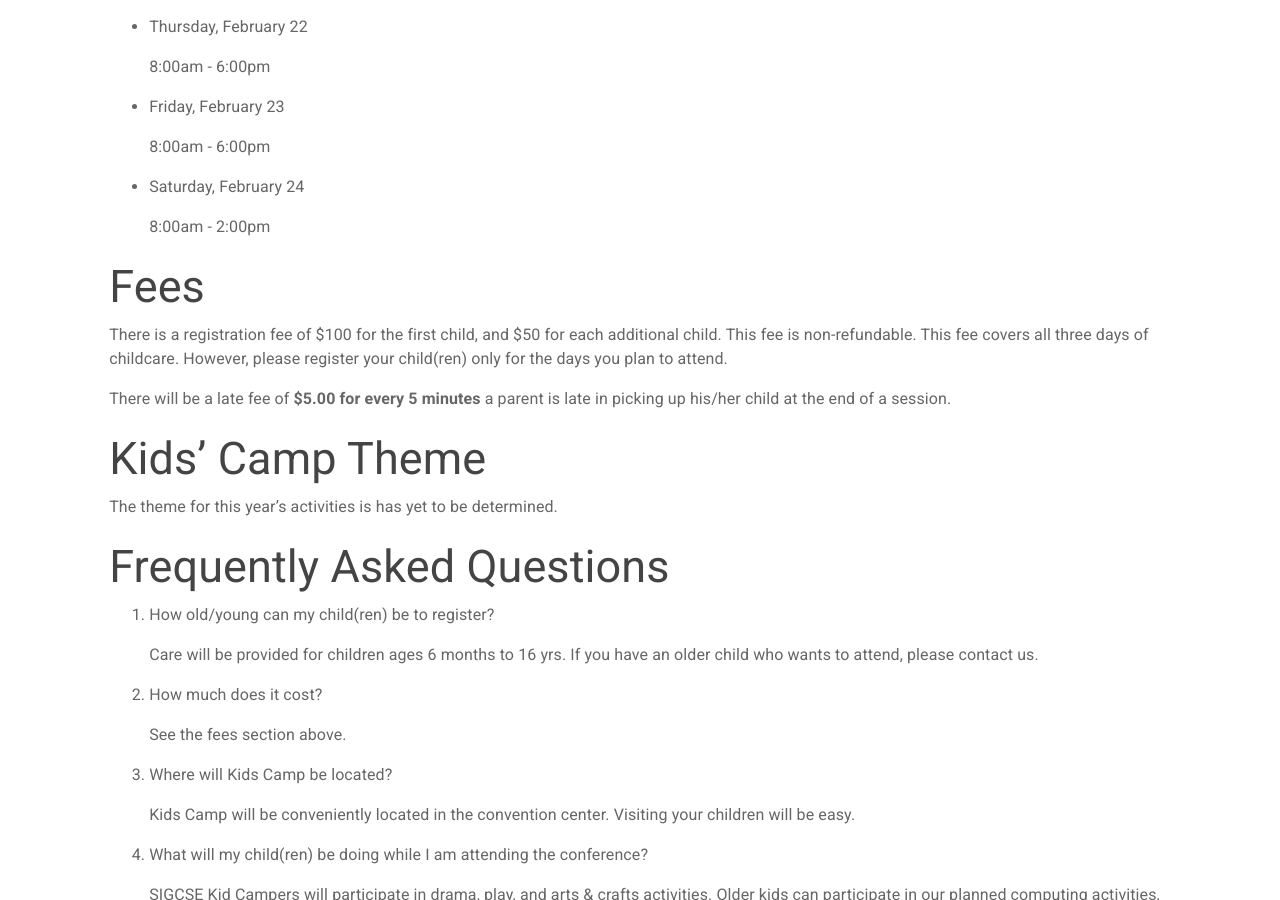
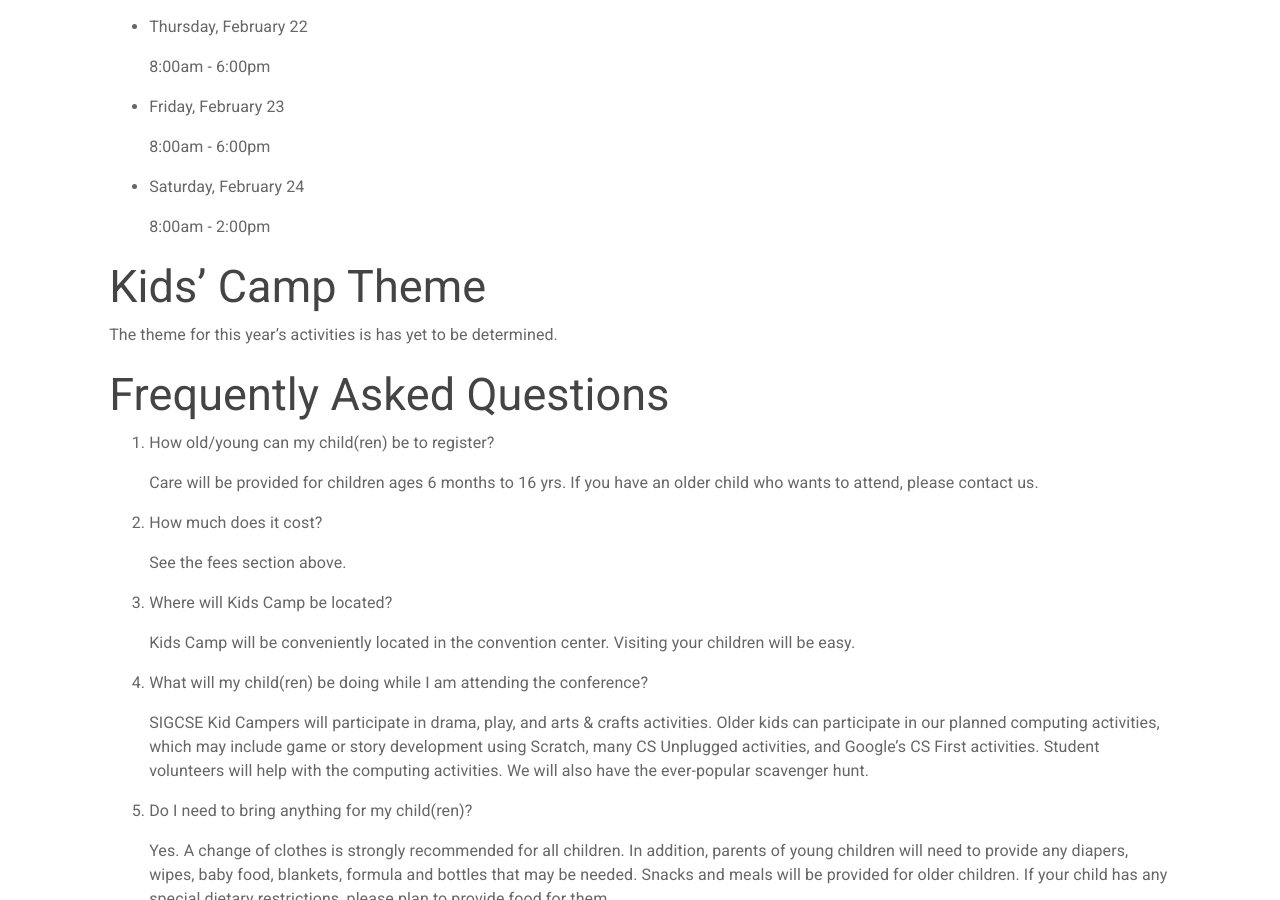
Before and after one commit to sigcsets/sigcse2018, a Jekyll site: the page built from attendees/kidscamp.md, in a window 1280 px wide and 900 px high, scrolled down 492 px. Built offline with Jekyll 4.4.1, drawn with Linux system fonts in a browser that asks for light colours.

Commit message:
kids camp fee changed

```diff
--- a/attendees/kidscamp.md
+++ b/attendees/kidscamp.md
@@ -39,7 +39,7 @@ Kids’ Camp Dates and Times:
 
     8:00am - 2:00pm
 
-## Fees
+<!--## Fees
 
 There is a registration fee of $100 for the first child, and $50 for each
 additional child.  This fee is non-refundable.  This fee covers all three days
@@ -47,7 +47,7 @@ of childcare.  However, please register your child(ren) only for the days you
 plan to attend.
 
 There will be a late fee of **$5.00 for every 5 minutes** a parent is late
-in picking up his/her child at the end of a session.
+in picking up his/her child at the end of a session.-->
 
 ## Kids' Camp Theme
 
```
